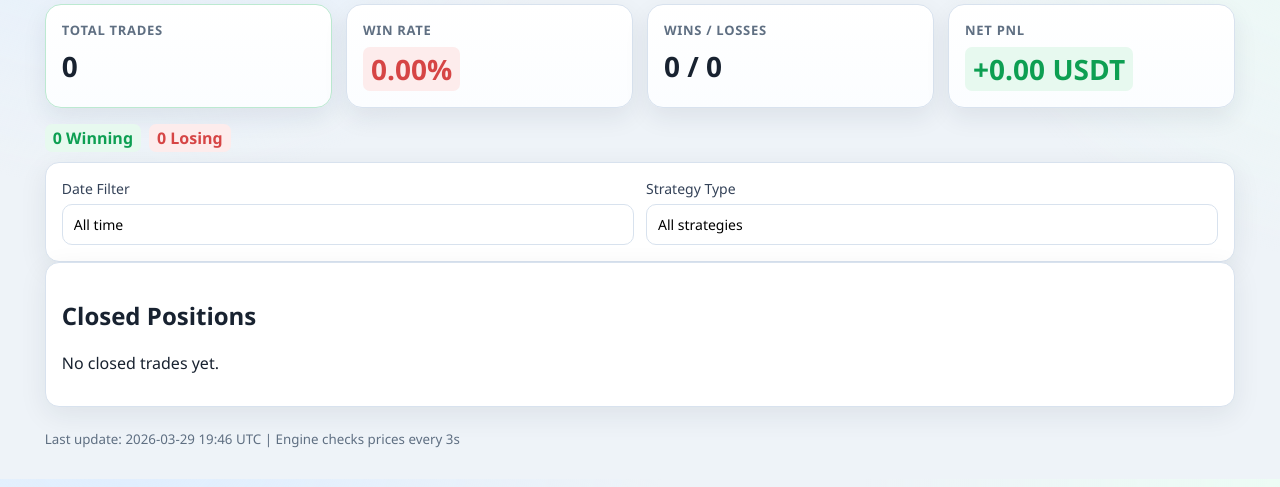
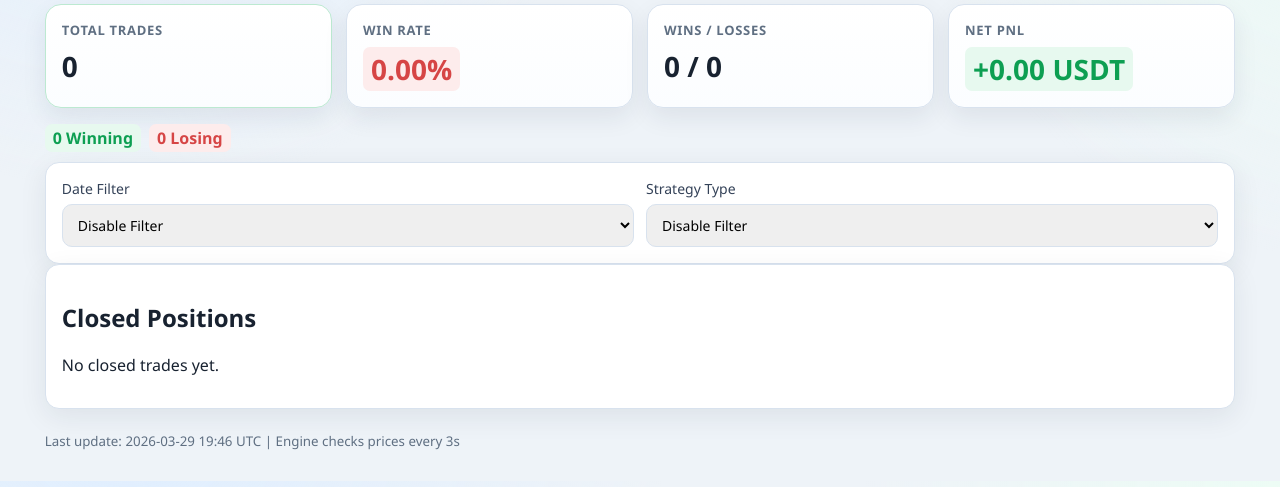
Before and after one commit to abazaid/crypto-bot-dashboard, a FastAPI app: page /live/history in a window 1280 px wide. Shown: the part 274-761 px from the top of the page. Run offline with FastAPI, Linux system fonts and the light colour scheme.

Commit message:
سسسشيشسي

```diff
--- a/app/main.py
+++ b/app/main.py
@@ -1,6 +1,6 @@
 import threading
 import json
-from datetime import datetime
+from datetime import datetime, timedelta
 
 from apscheduler.schedulers.background import BackgroundScheduler
 from fastapi import FastAPI, Form, Request
@@ -86,6 +86,132 @@ def _safe_float(value: str | None, default: float | None = None) -> float | None
         return float(str(value).replace("%", "").strip())
     except Exception:
         return default
+
+
+_DATE_FILTERS = [
+    ("all", "Disable Filter", None),
+    ("24h", "Last 24 hours", 24),
+    ("3d", "Last 3 days", 24 * 3),
+    ("7d", "Last 7 days", 24 * 7),
+    ("14d", "Last 14 days", 24 * 14),
+    ("30d", "Last 30 days", 24 * 30),
+    ("60d", "Last 60 days", 24 * 60),
+]
+
+_STRATEGY_FILTERS = [
+    ("all", "Disable Filter"),
+    ("loop_ai", "Loop AI"),
+    ("smart_ai", "Smart trade AI"),
+    ("manual", "Manual"),
+]
+
+
+def _strategy_key(campaign: Campaign) -> str:
+    if bool(campaign.loop_enabled):
+        return "loop_ai"
+    if bool(campaign.ai_dca_enabled):
+        return "smart_ai"
+    return "manual"
+
+
+def _match_date_filter(row: dict, date_key: str, now_dt: datetime) -> bool:
+    for key, _, hours in _DATE_FILTERS:
+        if date_key != key:
+            continue
+        if hours is None:
+            return True
+        closed_at = row.get("closed_at")
+        if not isinstance(closed_at, datetime):
+            return False
+        return closed_at >= (now_dt - timedelta(hours=hours))
+    return True
+
+
+def _history_context(db, mode: str, date_filter: str, strategy_filter: str) -> dict:
+    closed_positions = (
+        db.query(Position)
+        .join(Campaign, Campaign.id == Position.campaign_id)
+        .filter(Position.status == "closed", Campaign.mode == mode)
+        .order_by(desc(Position.closed_at), desc(Position.id))
+        .all()
+    )
+    position_ids = [p.id for p in closed_positions]
+    dca_total: dict[int, int] = {}
+    dca_done: dict[int, int] = {}
+    if position_ids:
+        states = db.query(PositionDcaState).filter(PositionDcaState.position_id.in_(position_ids)).all()
+        for st in states:
+            pid = int(st.position_id)
+            dca_total[pid] = int(dca_total.get(pid, 0)) + 1
+            if bool(st.executed):
+                dca_done[pid] = int(dca_done.get(pid, 0)) + 1
+
+    base_rows = []
+    now_dt = datetime.utcnow()
+    for p in closed_positions:
+        invested = float(p.total_invested_usdt or 0.0)
+        pnl = float(p.realized_pnl_usdt or 0.0)
+        base_rows.append(
+            {
+                "id": p.id,
+                "campaign_name": p.campaign.name,
+                "symbol": str(p.symbol or "").upper(),
+                "opened_at": p.opened_at,
+                "closed_at": p.closed_at,
+                "invested": invested,
+                "exit_value": float((p.close_price or 0.0) * (p.total_qty or 0.0)),
+                "pnl": pnl,
+                "pnl_pct": _pnl_pct(invested, pnl),
+                "close_reason": p.close_reason or "-",
+                "strategy_key": _strategy_key(p.campaign),
+                "dca_done": int(dca_done.get(p.id, 0)),
+                "dca_total": int(dca_total.get(p.id, 0)),
+            }
+        )
+
+    # Filter option counts over full dataset.
+    date_filters = []
+    for key, label, _ in _DATE_FILTERS:
+        cnt = sum(1 for r in base_rows if _match_date_filter(r, key, now_dt))
+        date_filters.append({"key": key, "label": label, "count": cnt})
+    strategy_filters = []
+    for key, label in _STRATEGY_FILTERS:
+        cnt = len(base_rows) if key == "all" else sum(1 for r in base_rows if r["strategy_key"] == key)
+        strategy_filters.append({"key": key, "label": label, "count": cnt})
+
+    # Apply selected filters.
+    rows = [r for r in base_rows if _match_date_filter(r, date_filter, now_dt)]
+    if strategy_filter != "all":
+        rows = [r for r in rows if r["strategy_key"] == strategy_filter]
+
+    symbol_totals: dict[str, float] = {}
+    wins = 0
+    net_pnl = 0.0
+    for row in rows:
+        pnl = float(row["pnl"])
+        if pnl > 0:
+            wins += 1
+        net_pnl += pnl
+        symbol_totals[row["symbol"]] = float(symbol_totals.get(row["symbol"], 0.0)) + pnl
+    for row in rows:
+        row["symbol_total_pnl"] = float(symbol_totals.get(row["symbol"], 0.0))
+
+    total = len(rows)
+    summary = {
+        "total_trades": total,
+        "wins": wins,
+        "losses": max(0, total - wins),
+        "win_rate": ((wins / total) * 100.0) if total else 0.0,
+        "net_pnl": net_pnl,
+    }
+    return {
+        "summary": summary,
+        "rows": rows,
+        "date_filters": date_filters,
+        "strategy_filters": strategy_filters,
+        "selected_date_filter": date_filter,
+        "selected_strategy_filter": strategy_filter,
+    }
 
 
 def _sync_open_positions_dca_states(db, campaign_id: int) -> None:
@@ -319,54 +445,18 @@ async def live_create_campaign_page(request: Request) -> HTMLResponse:
 async def live_trading_history(request: Request) -> HTMLResponse:
     db = SessionLocal()
     try:
-        closed_positions = (
-            db.query(Position)
-            .join(Campaign, Campaign.id == Position.campaign_id)
-            .filter(Position.status == "closed", Campaign.mode == "live")
-            .order_by(desc(Position.closed_at), desc(Position.id))
-            .all()
-        )
-        rows = []
-        symbol_totals: dict[str, float] = {}
-        wins = 0
-        net_pnl = 0.0
-        for p in closed_positions:
-            invested = float(p.total_invested_usdt or 0.0)
-            pnl = float(p.realized_pnl_usdt or 0.0)
-            pnl_pct = _pnl_pct(invested, pnl)
-            if pnl > 0:
-                wins += 1
-            net_pnl += pnl
-            symbol_key = str(p.symbol or "").upper()
-            symbol_totals[symbol_key] = float(symbol_totals.get(symbol_key, 0.0)) + pnl
-            rows.append(
-                {
-                    "id": p.id,
-                    "campaign_name": p.campaign.name,
-                    "symbol": symbol_key,
-                    "opened_at": p.opened_at,
-                    "closed_at": p.closed_at,
-                    "invested": invested,
-                    "exit_value": float((p.close_price or 0.0) * (p.total_qty or 0.0)),
-                    "pnl": pnl,
-                    "pnl_pct": pnl_pct,
-                    "close_reason": p.close_reason or "-",
-                }
-            )
-        for row in rows:
-            row["symbol_total_pnl"] = float(symbol_totals.get(row["symbol"], 0.0))
-        total = len(rows)
-        win_rate = (wins / total * 100.0) if total else 0.0
-        summary = {
-            "total_trades": total,
-            "wins": wins,
-            "losses": max(0, total - wins),
-            "win_rate": win_rate,
-            "net_pnl": net_pnl,
-        }
+        date_filter = str(request.query_params.get("date_range", "all")).strip().lower()
+        strategy_filter = str(request.query_params.get("strategy", "all")).strip().lower()
+        valid_date = {x[0] for x in _DATE_FILTERS}
+        valid_strategy = {x[0] for x in _STRATEGY_FILTERS}
+        if date_filter not in valid_date:
+            date_filter = "all"
+        if strategy_filter not in valid_strategy:
+            strategy_filter = "all"
+        ctx = _history_context(db, "live", date_filter, strategy_filter)
         return templates.TemplateResponse(
             "live_history.html",
-            _context("live_history", request=request, summary=summary, rows=rows),
+            _context("live_history", request=request, **ctx),
         )
     finally:
         db.close()
@@ -448,54 +538,18 @@ async def live_campaign_details(request: Request, campaign_id: int) -> HTMLRespo
 async def paper_trading_history(request: Request) -> HTMLResponse:
     db = SessionLocal()
     try:
-        closed_positions = (
-            db.query(Position)
-            .join(Campaign, Campaign.id == Position.campaign_id)
-            .filter(Position.status == "closed", Campaign.mode == "paper")
-            .order_by(desc(Position.closed_at), desc(Position.id))
-            .all()
-        )
-        rows = []
-        symbol_totals: dict[str, float] = {}
-        wins = 0
-        net_pnl = 0.0
-        for p in closed_positions:
-            invested = float(p.total_invested_usdt or 0.0)
-            pnl = float(p.realized_pnl_usdt or 0.0)
-            pnl_pct = _pnl_pct(invested, pnl)
-            if pnl > 0:
-                wins += 1
-            net_pnl += pnl
-            symbol_key = str(p.symbol or "").upper()
-            symbol_totals[symbol_key] = float(symbol_totals.get(symbol_key, 0.0)) + pnl
-            rows.append(
-                {
-                    "id": p.id,
-                    "campaign_name": p.campaign.name,
-                    "symbol": symbol_key,
-                    "opened_at": p.opened_at,
-                    "closed_at": p.closed_at,
-                    "invested": invested,
-                    "exit_value": float((p.close_price or 0.0) * (p.total_qty or 0.0)),
-                    "pnl": pnl,
-                    "pnl_pct": pnl_pct,
-                    "close_reason": p.close_reason or "-",
-                }
-            )
-        for row in rows:
-            row["symbol_total_pnl"] = float(symbol_totals.get(row["symbol"], 0.0))
-        total = len(rows)
-        win_rate = (wins / total * 100.0) if total else 0.0
-        summary = {
-            "total_trades": total,
-            "wins": wins,
-            "losses": max(0, total - wins),
-            "win_rate": win_rate,
-            "net_pnl": net_pnl,
-        }
+        date_filter = str(request.query_params.get("date_range", "all")).strip().lower()
+        strategy_filter = str(request.query_params.get("strategy", "all")).strip().lower()
+        valid_date = {x[0] for x in _DATE_FILTERS}
+        valid_strategy = {x[0] for x in _STRATEGY_FILTERS}
+        if date_filter not in valid_date:
+            date_filter = "all"
+        if strategy_filter not in valid_strategy:
+            strategy_filter = "all"
+        ctx = _history_context(db, "paper", date_filter, strategy_filter)
         return templates.TemplateResponse(
             "trading_history.html",
-            _context("history", request=request, summary=summary, rows=rows),
+            _context("history", request=request, **ctx),
         )
     finally:
         db.close()
--- a/app/web/static/styles.css
+++ b/app/web/static/styles.css
@@ -236,7 +236,7 @@ label {
   gap: 8px;
 }
 
-input, button {
+input, select, button {
   border: 1px solid var(--line);
   border-radius: 10px;
   padding: 10px 11px;
@@ -253,7 +253,8 @@ textarea {
   min-height: 82px;
 }
 
-input:focus {
+input:focus,
+select:focus {
   outline: 2px solid #cfe0ff;
   border-color: #8ab2ff;
 }
--- a/app/web/templates/live_history.html
+++ b/app/web/templates/live_history.html
@@ -45,14 +45,22 @@
 </section>
 
 <section class="card deals-filter-card">
-  <div class="deals-filters">
+  <form method="get" action="/live/history" class="deals-filters">
     <label>Date Filter
-      <input type="text" value="All time" readonly>
+      <select name="date_range" onchange="this.form.submit()">
+        {% for f in date_filters %}
+        <option value="{{ f.key }}" {% if selected_date_filter == f.key %}selected{% endif %}>{{ f.label }}{% if f.key != 'all' %} | {{ f.count }} Deals{% endif %}</option>
+        {% endfor %}
+      </select>
     </label>
     <label>Strategy Type
-      <input type="text" value="All strategies" readonly>
+      <select name="strategy" onchange="this.form.submit()">
+        {% for f in strategy_filters %}
+        <option value="{{ f.key }}" {% if selected_strategy_filter == f.key %}selected{% endif %}>{{ f.label }}{% if f.key != 'all' %} | {{ f.count }} Deals{% endif %}</option>
+        {% endfor %}
+      </select>
     </label>
-  </div>
+  </form>
 </section>
 
 <section class="card">
```
Also changed, not shown: app/web/templates/trading_history.html (+12 -4 lines).
